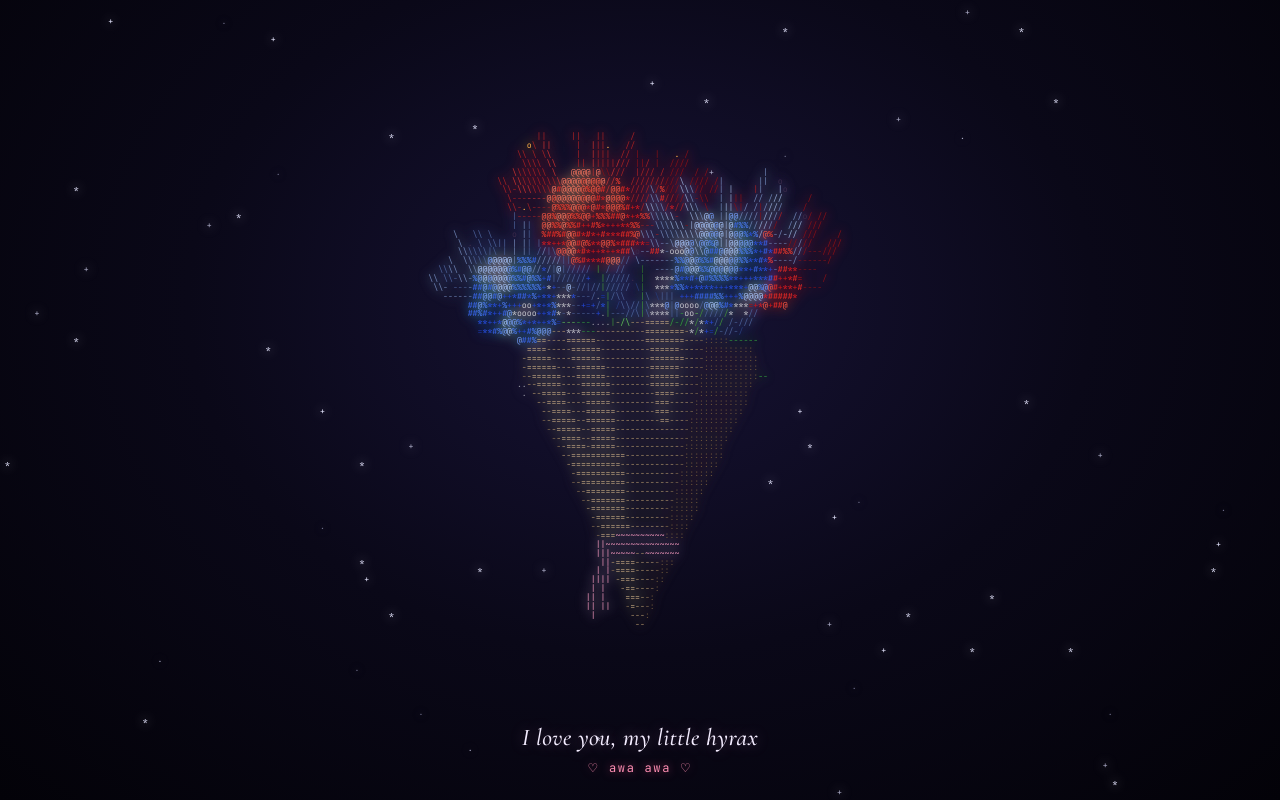
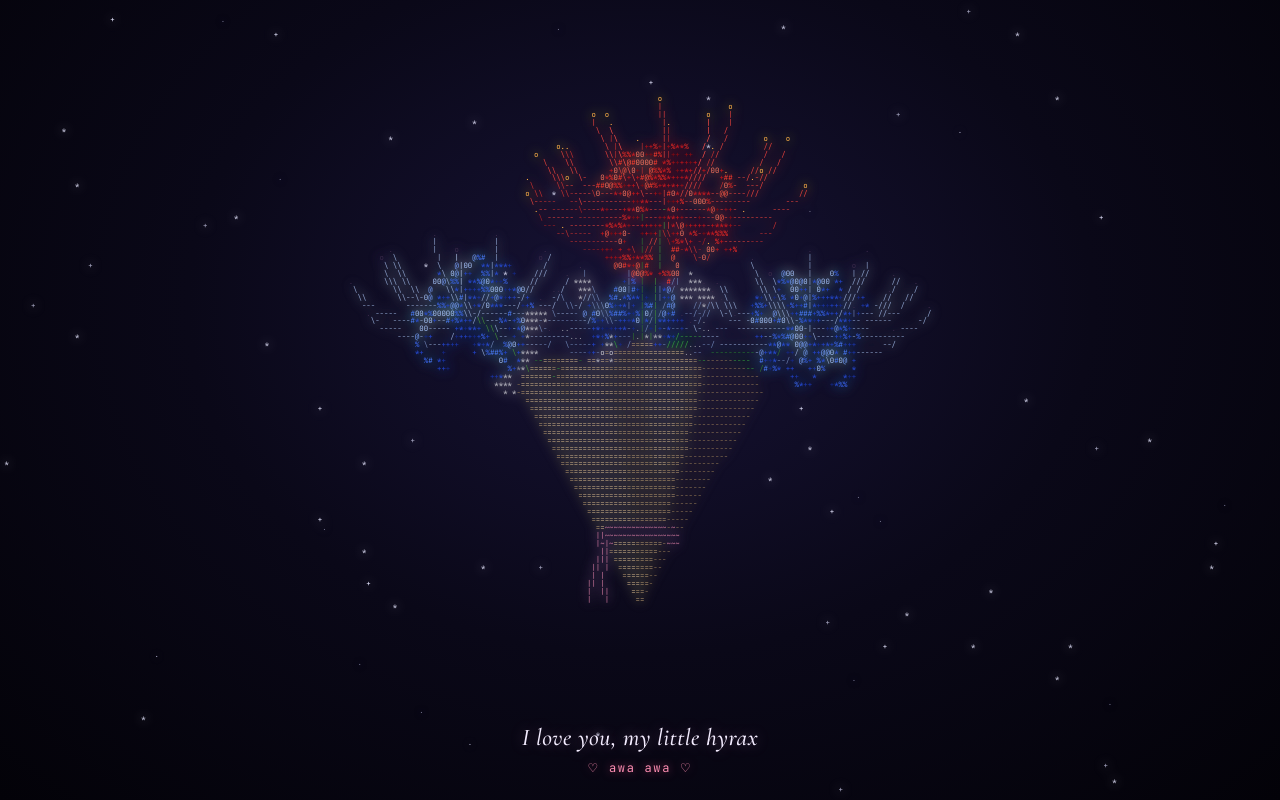
Before and after one commit to pc-t156/beep, a plain HTML site: page index.html in a window 1280 px wide. Drawn offline with nearby package versions, Linux system fonts and the light colour scheme; animation ran at ten frames a second.

Commit message:
Add files via upload

```diff
--- a/index.html
+++ b/index.html
@@ -59,7 +59,7 @@
 const SPIN = 0.22;          // auto-spin speed (radians per second)
 const TILT = 0.30;          // camera looks slightly down into the bouquet
 const CAM = 5.0;            // camera distance
-const NUM_HEADS = 7;
+const NUM_HEADS = 5;
 const BLOOM_SECONDS = 2.8;
 
 // ------------------------------------------------------------- helpers
@@ -82,79 +82,112 @@ const clamp = (v, a, b) => v < a ? a : v > b ? b : v;
 
 // ------------------------------------------------------------- model
 // each point: x y z kind vx vy vz head growth   (v = normal or tangent)
-const PETAL = 0, STAMEN = 1, ANTHER = 2, STEM = 3, PAPER = 4, RIBBON = 5, FILLER = 6, LEAF = 7;
+const PETAL = 0, STAMEN = 1, ANTHER = 2, STEM = 3, PAPER = 4, RIBBON = 5, FILLER = 6, LEAF = 7, PETAL2 = 8;
 const pts = [];
 const put = (p, k, v, h, g) => pts.push(p[0], p[1], p[2], k, v[0], v[1], v[2], h, g);
 
-function petal(base, axis, radial, len, h, gd) {
+// petals and whiskers are stored as polylines and drawn as one-character-wide
+// strokes, so every petal and every whisker stays a separate, clean line
+const LINES = [];   // { k, h, v: [x,y,z, vx,vy,vz, g, ...] }
+
+function petal(base, axis, radial, len, h, gd, kind) {
+  // long, narrow, frilly petal: arches outward, then curls right back at the tip
   const side = norm(cross(radial, axis));
-  const th0 = R(25, 40) * DEG, th1 = R(230, 275) * DEG;
-  const steps = 30, ds = len / steps, ph = R(0, 6);
+  const th0 = R(50, 65) * DEG, th1 = R(215, 250) * DEG;
+  const steps = 26, ds = len / steps, ph = R(0, 6), freq = R(20, 26);
+  const v = [];
   let p = base;
   for (let i = 0; i <= steps; i++) {
     const t = i / steps;
-    const th = th0 + (th1 - th0) * Math.pow(t, 1.35);
+    const th = th0 + (th1 - th0) * Math.pow(t, 2.1);
     const d = norm(add(mul(axis, Math.cos(th)), mul(radial, Math.sin(th))));
     const n = norm(cross(d, side));
-    const w = 0.062 * Math.pow(Math.sin(Math.PI * Math.min(1, 0.12 + t * 0.95)), 0.6) + 0.004;
-    for (let k = -3; k <= 3; k++) {
-      const f = k / 3;
-      const crinkle = 0.018 * Math.sin(t * 30 + ph + f * 2) * Math.abs(f);
-      put(add(add(p, mul(side, w * f)), mul(n, crinkle)), PETAL, n, h, gd + 0.42 * t);
-    }
+    const wave = 0.02 * Math.sin(t * freq + ph);          // ruffled, wavy petal
+    const q = add(p, mul(side, wave));
+    const nn = norm(add(n, mul(side, 0.7 * Math.cos(t * freq + ph))));
+    v.push(q[0], q[1], q[2], nn[0], nn[1], nn[2], gd + 0.42 * t);
     p = add(p, mul(d, ds));
   }
+  LINES.push({ k: kind, h, v });
 }
 
-function stamen(base, axis, radial, len, h, gd) {
-  const d0 = norm(add(mul(axis, Math.cos(0.5)), mul(radial, Math.sin(0.5))));
-  const bend = R(0.5, 0.75), steps = 60, ds = len / steps;
+function stamen(base, axis, radial, len, h, gd, out) {
+  // long whisker: fans out wide, then curves gently outward/up near the tip
+  const ang = R(0.85, 1.15);
+  const d0 = norm(add(mul(axis, Math.cos(ang)), mul(radial, Math.sin(ang))));
+  const bend = R(0.55, 0.8), steps = 20, ds = len / steps;
+  const v = [];
   let p = base;
   for (let i = 0; i <= steps; i++) {
     const t = i / steps;
-    const d = norm(lerp(d0, UP, bend * Math.pow(t, 1.6)));
-    put(p, STAMEN, d, h, gd + 0.15 + 0.55 * t);
+    const d = norm(lerp(d0, out, bend * Math.pow(t, 1.8)));
+    v.push(p[0], p[1], p[2], d[0], d[1], d[2], gd + 0.15 + 0.55 * t);
     p = add(p, mul(d, ds));
   }
+  LINES.push({ k: STAMEN, h, v });
   put(p, ANTHER, UP, h, gd + 0.72);
 }
 
-function flower(base, axis, h) {
+function flower(base, axis, h, out) {
   const [u, v] = basis(axis);
   const spin = R(0, TAU), gd = R(0, 0.08);
   for (let j = 0; j < 6; j++) {
     const a = spin + j * TAU / 6 + R(-0.2, 0.2);
     const r = norm(add(mul(u, Math.cos(a)), mul(v, Math.sin(a))));
-    petal(base, axis, r, R(0.31, 0.37), h, gd);
-  }
-  for (let j = 0; j < 5; j++) {
-    const a = spin + (j + 0.5) * TAU / 5 + R(-0.25, 0.25);
-    const r = norm(add(mul(u, Math.cos(a)), mul(v, Math.sin(a))));
-    stamen(base, axis, r, R(0.36, 0.46), h, gd);
+    petal(base, axis, r, R(0.42, 0.5), h, gd, j % 2 ? PETAL2 : PETAL);
   }
 }
 
 function head(c, h) {
-  const n = [5, 6, 6][Math.floor(R(0, 3))], off = R(0, TAU);
+  const n = 3, off = R(0, TAU);
   for (let i = 0; i < n; i++) {
-    const az = off + i * TAU / n + R(-0.2, 0.2), el = R(0, 30) * DEG;
+    const az = off + i * TAU / n + R(-0.1, 0.1), el = R(5, 25) * DEG;
     const radial = [Math.cos(az), 0, Math.sin(az)];
     const axis = norm(add(mul(radial, Math.cos(el)), mul(UP, Math.sin(el))));
     for (let k = 0; k <= 8; k++) put(add(c, mul(axis, 0.1 * k / 8)), STEM, axis, h, 0);
-    flower(add(c, mul(axis, 0.1)), axis, h);
+    flower(add(c, mul(axis, 0.1)), axis, h, norm(add(axis, [0, 0.35, 0])));
   }
   const axis = norm([R(-.3, .3), 1, R(-.3, .3)]);
-  flower(add(c, mul(axis, 0.06)), axis, h);
+  flower(add(c, mul(axis, 0.06)), axis, h, axis);
+  crown(c, h);
+}
+
+// whiskers: an even, tidy crown around the whole head. Every whisker has the
+// same graceful shape - out sideways, then sweeping smoothly upward - and they
+// are spaced evenly all the way round, in two neat tiers
+function crown(c, h) {
+  const off = R(0, TAU);
+  const tiers = [
+    { n: 10, start: -18, end: 52, len: 0.62, shift: 0 },
+    { n: 10, start: 4, end: 74, len: 0.52, shift: 0.5 },
+  ];
+  for (const tr of tiers) {
+    for (let i = 0; i < tr.n; i++) {
+      const az = off + (i + tr.shift) * TAU / tr.n;
+      const out = [Math.cos(az), 0, Math.sin(az)];
+      const steps = 22, ds = tr.len / steps, v = [];
+      let p = add(c, mul(out, 0.07));
+      for (let k = 0; k <= steps; k++) {
+        const t = k / steps;
+        const e = (tr.start + (tr.end - tr.start) * Math.pow(t, 1.7)) * DEG;
+        const d = norm(add(mul(out, Math.cos(e)), mul(UP, Math.sin(e))));
+        v.push(p[0], p[1], p[2], d[0], d[1], d[2], 0.15 + 0.55 * t);
+        p = add(p, mul(d, ds));
+      }
+      LINES.push({ k: STAMEN, h, v });
+      put(p, ANTHER, UP, h, 0.72);
+    }
+  }
 }
 
 const bez = (a, b, c, t) => add(add(mul(a, (1 - t) ** 2), mul(b, 2 * (1 - t) * t)), mul(c, t * t));
 
 // flower heads
-const heads = [[0, 0.95, 0]];
+const heads = [[0, 1.15, 0]];
 { const off = R(0, TAU);
   for (let i = 0; i < NUM_HEADS - 1; i++) {
-    const az = off + i * TAU / (NUM_HEADS - 1) + R(-0.15, 0.15), r = R(0.66, 0.74);
-    heads.push([r * Math.cos(az), 0.42 + 0.22 * (i % 2) + R(-0.04, 0.04), r * Math.sin(az)]);
+    const az = off + i * TAU / (NUM_HEADS - 1) + R(-0.15, 0.15), r = R(0.88, 0.95);
+    heads.push([r * Math.cos(az), 0.45 + 0.25 * (i % 2) + R(-0.04, 0.04), r * Math.sin(az)]);
   } }
 const BLOOM_DELAY = heads.map((_, i) => i === 0 ? 0 : 0.15 + i * 0.18);
 heads.forEach((c, h) => {
@@ -197,7 +230,7 @@ for (let i = 0; i < 34; i++) {
 }
 
 // wrapping paper cone with soft folds and a wavy top edge
-const TIP = -1.3, RIM = 0.02, RR = 0.6, HH = RIM - TIP;
+const TIP = -1.05, RIM = 0.02, RR = 0.6, HH = RIM - TIP;
 for (let i = 0; i < 280; i++) {
   const th = i / 280 * TAU;
   const vmax = 1 + 0.08 * Math.abs(Math.sin(3.5 * th));
@@ -232,6 +265,10 @@ let ymin = 1e9, ymax = -1e9, rmax = 0;
 for (let i = 0; i < NP; i++) {
   const o = i * 9; ymin = Math.min(ymin, D[o + 1]); ymax = Math.max(ymax, D[o + 1]);
   rmax = Math.max(rmax, Math.hypot(D[o], D[o + 2]));
+}
+for (const ln of LINES) for (let j = 0; j < ln.v.length; j += 7) {
+  ymin = Math.min(ymin, ln.v[j + 1]); ymax = Math.max(ymax, ln.v[j + 1]);
+  rmax = Math.max(rmax, Math.hypot(ln.v[j], ln.v[j + 2]));
 }
 const YMID = (ymin + ymax) / 2, YHALF = (ymax - ymin) / 2;
 
@@ -268,7 +305,7 @@ const PALS = [
     stamen: [[0, [40, 60, 120]], [1, [205, 225, 255]]], anther: '#3a2a4a' },
 ];
 // which colour each flower head gets: centre red, ring alternates blue / red
-const HEAD_PAL = [0, 4, 0, 4, 0, 4, 4];
+const HEAD_PAL = [0, 4, 0, 4, 4];
 for (const p of PALS) {
   p.P = ramp(p.petal, 10); p.S = ramp(p.stamen, 6); p.A = cid(p.anther);
 }
@@ -281,8 +318,17 @@ const FILL_C = ramp([[0, [90, 90, 110]], [1, [255, 255, 255]]], 4);
 const HEART_C = ramp([[0, [90, 20, 50]], [1, [255, 110, 160]]], 5);
 const STAR_C = ramp([[0, [50, 50, 80]], [1, [230, 230, 255]]], 4);
 
-const PCH = '.:-=+*#%@@';
-const PAPCH = '.:--==##';
+const PCH = '.:-=+*%#@0';
+const PAPCH = ':--==###';
+// one character per cell that follows the line's real slope, so a whisker
+// reads as a single thin stroke instead of a bundle of ////
+const strokeChar = (dx, dy, fy) => {
+  const ax = Math.abs(dx), ay = Math.abs(dy);
+  if (ay > ax * 2.4) return '|';
+  if (ay * 2.4 < ax) return fy > 0.62 ? '_' : fy < 0.3 ? '`' : '-';
+  if (ay < ax) return fy > 0.5 ? '_' : (dx * dy > 0 ? '/' : '\\');
+  return dx * dy > 0 ? '/' : '\\';
+};
 const lineChar = (dx, dy) => {
   let a = Math.atan2(dy, dx) / DEG; a = ((a % 180) + 180) % 180;
   return a < 22.5 || a >= 157.5 ? '-' : a < 67.5 ? '/' : a < 112.5 ? '|' : '\\';
@@ -300,7 +346,7 @@ function resize() {
     c.width = Math.round(W * dpr); c.height = Math.round(H * dpr);
     c.style.width = W + 'px'; c.style.height = H + 'px';
   }
-  cw = clamp(W / 260, 3.2, 7);
+  cw = clamp(W / 290, 2.5, 6);
   ctx.font = '100px ' + FONT;
   const ratio = ctx.measureText('M').width / 100 || 0.6;
   fs = cw / ratio; ch = fs * 1.08;
@@ -308,8 +354,8 @@ function resize() {
   zb = new Float32Array(cols * rows);
   chars = new Array(cols * rows);
   cols_ = new Int16Array(cols * rows);
-  const top = 44, bottom = 104, avail = H - top - bottom;
-  S = Math.min(avail / 2 / YHALF, (W * 0.49) / rmax) * (CAM - rmax);
+  const top = 24, bottom = 96, avail = H - top - bottom;
+  S = Math.min(avail / 2 / YHALF, (W * (W < H ? 0.62 : 0.49)) / rmax) * (CAM - rmax);
   cx = W / 2; cy = top + avail / 2;
   stars = [];
   for (let i = 0; i < cols * rows / 140; i++)
@@ -375,7 +421,7 @@ function frame(nowMs) {
     const c = (px / cw) | 0, r = (py / ch) | 0;
     if (c >= cols || r >= rows) continue;
     const k = D[o + 3], idx = r * cols + c;
-    const key = k === PETAL ? inv + 0.006 : inv;
+    const key = (k === PETAL || k === PETAL2) ? inv + 0.006 : inv;
     if (key <= zb[idx]) continue;
     zb[idx] = key;
     const near = clamp((inv * CAM - fogBase) / fogSpan, 0, 1);
@@ -384,13 +430,14 @@ function frame(nowMs) {
     const by = ct * ay - st * bz0, bz = st * ay + ct * bz0;
     const P = PALS[HEAD_PAL[h] ?? 0];
 
-    if (k === PETAL) {
-      const lit = 0.3 + 0.6 * Math.abs(bx * L[0] + by * L[1] + bz * L[2]) + 0.2 * near;
+    if (k === PETAL || k === PETAL2) {
+      let lit = 0.22 + 0.68 * Math.abs(bx * L[0] + by * L[1] + bz * L[2]) + 0.2 * near;
+      lit = k === PETAL2 ? lit * 0.62 : Math.min(1, lit * 1.08);   // neighbouring petals alternate light / dark
       const lv = clamp(Math.floor(lit * 10), 0, 9);
       chars[idx] = PCH[lv]; cols_[idx] = P.P[lv];
     } else if (k === STAMEN) {
-      chars[idx] = lineChar(bx / cw, by / ch);
-      cols_[idx] = P.S[clamp(Math.floor((0.1 + 0.6 * near) * 6), 0, 5)];
+      chars[idx] = strokeChar(bx / cw, by / ch, py / ch - r);
+      cols_[idx] = P.S[clamp(Math.floor((0.35 + 0.65 * near) * 6), 0, 5)];
     } else if (k === ANTHER) {
       chars[idx] = near > 0.45 ? 'o' : '.'; cols_[idx] = P.A;
     } else if (k === STEM) {
@@ -401,7 +448,7 @@ function frame(nowMs) {
       cols_[idx] = LEAF_C[clamp(Math.floor((0.2 + 0.8 * near) * 6), 0, 5)];
     } else if (k === PAPER) {
       const facing = bz < 0, s = facing ? 1 : -1;
-      let lit = 0.2 + 0.8 * Math.max(0, s * (bx * L[0] + by * L[1] + bz * L[2]));
+      let lit = 0.38 + 0.62 * Math.max(0, s * (bx * L[0] + by * L[1] + bz * L[2]));
       lit *= 0.65 + 0.35 * near;
       const lv = clamp(Math.floor(lit * 8), 0, 7);
       chars[idx] = PAPCH[lv]; cols_[idx] = (facing ? PAPER_OUT : PAPER_IN)[lv];
@@ -412,6 +459,52 @@ function frame(nowMs) {
     } else { // filler
       chars[idx] = near > 0.55 ? 'o' : near > 0.3 ? '*' : '.';
       cols_[idx] = FILL_C[clamp(Math.floor((0.25 + 0.75 * near) * 4), 0, 3)];
+    }
+  }
+
+  // petals and whiskers: one character per step along each line (no doubled strokes)
+  const pc = [], pr = [], pz = [], vx = [], vy = [], vz = [];
+  for (const ln of LINES) {
+    const v = ln.v, n = v.length / 7, h = ln.h, lim = prog[h];
+    if (v[6] > lim) continue;
+    const P = PALS[HEAD_PAL[h] ?? 0];
+    for (let j = 0; j < n; j++) {
+      const o = j * 7, x = v[o], y = v[o + 1] - YMID, z = v[o + 2];
+      const rx = ca * x + sa * z, rz0 = -sa * x + ca * z;
+      const ry = ct * y - st * rz0, rz = st * y + ct * rz0;
+      const inv = 1 / (rz + CAM);
+      pc[j] = (cx + rx * inv * S) / cw; pr[j] = (cy - ry * inv * S) / ch; pz[j] = inv;
+      const ax = v[o + 3], ay = v[o + 4], az = v[o + 5];
+      const bz0 = -sa * ax + ca * az;
+      vx[j] = ca * ax + sa * az; vy[j] = ct * ay - st * bz0; vz[j] = st * ay + ct * bz0;
+    }
+    const isPetal = ln.k !== STAMEN;
+    for (let j = 0; j < n - 1; j++) {
+      if (v[(j + 1) * 7 + 6] > lim) break;
+      const c0 = pc[j], r0 = pr[j], dc = pc[j + 1] - c0, dr = pr[j + 1] - r0;
+      const steps = Math.max(1, Math.ceil(Math.max(Math.abs(dc), Math.abs(dr))));
+      // character for this segment
+      let chr, col;
+      const near = clamp((pz[j] * CAM - fogBase) / fogSpan, 0, 1);
+      if (isPetal) {
+        let lit = 0.25 + 0.65 * Math.abs(vx[j] * L[0] + vy[j] * L[1] + vz[j] * L[2]) + 0.2 * near;
+        lit = ln.k === PETAL2 ? lit * 0.66 : Math.min(1, lit * 1.08);
+        const lv = clamp(Math.floor(lit * 10), 0, 9);
+        chr = PCH[Math.max(4, lv)]; col = P.P[lv];
+      } else {
+        const ax = Math.abs(dc), ay = Math.abs(dr);
+        chr = ay > ax * 2.2 ? '|' : ay * 2.2 < ax ? '-' : (dc * dr > 0 ? '\\' : '/');
+        col = P.S[clamp(Math.floor((0.35 + 0.65 * near) * 6), 0, 5)];
+      }
+      for (let k = (j === 0 ? 0 : 1); k <= steps; k++) {
+        const t = k / steps;
+        const c = Math.round(c0 + dc * t), r = Math.round(r0 + dr * t);
+        if (c < 0 || r < 0 || c >= cols || r >= rows) continue;
+        const idx = r * cols + c;
+        const key = pz[j] + (pz[j + 1] - pz[j]) * t + (isPetal ? 0.006 : 0);
+        if (key <= zb[idx]) continue;
+        zb[idx] = key; chars[idx] = chr; cols_[idx] = col;
+      }
     }
   }
 
```
